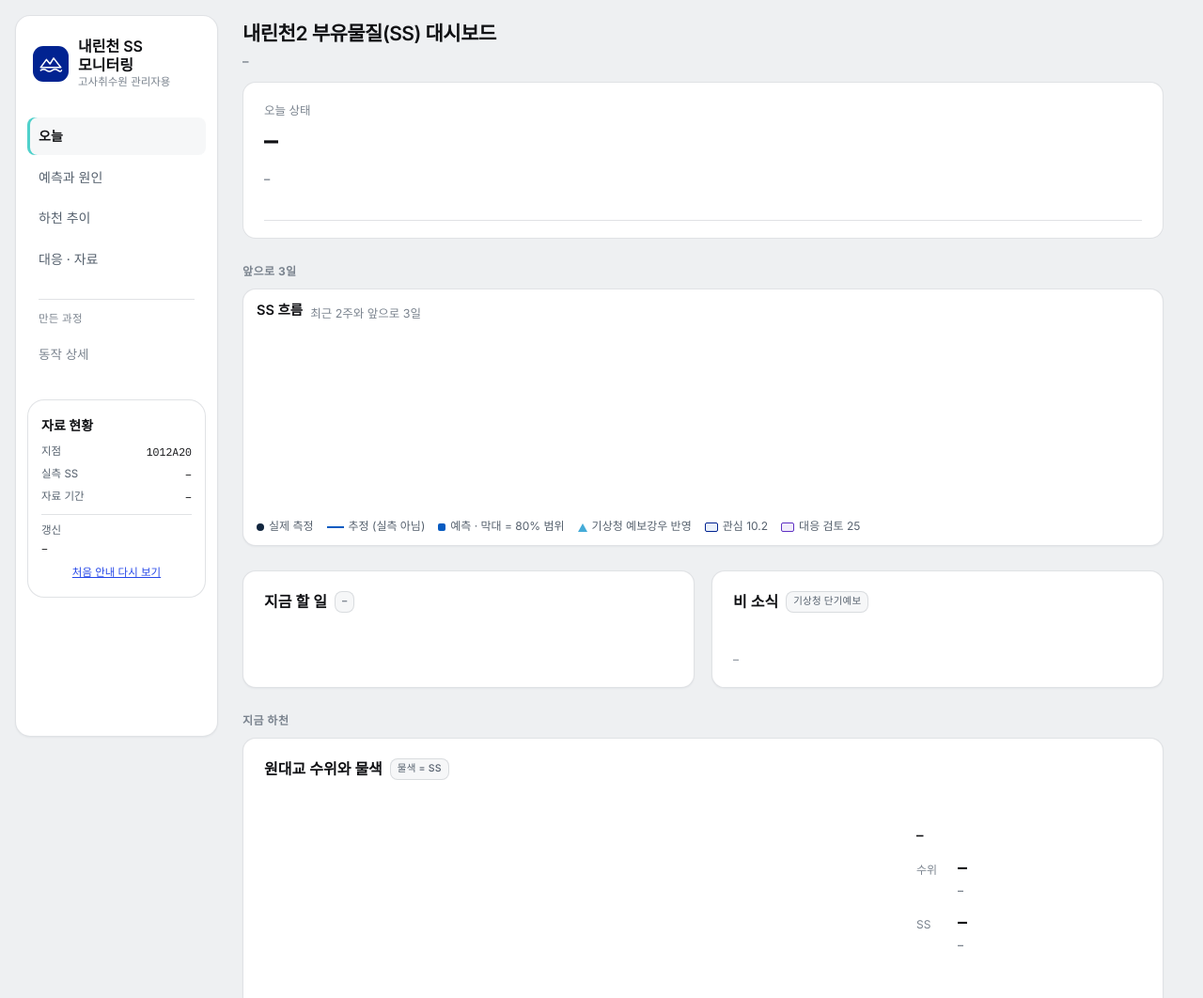
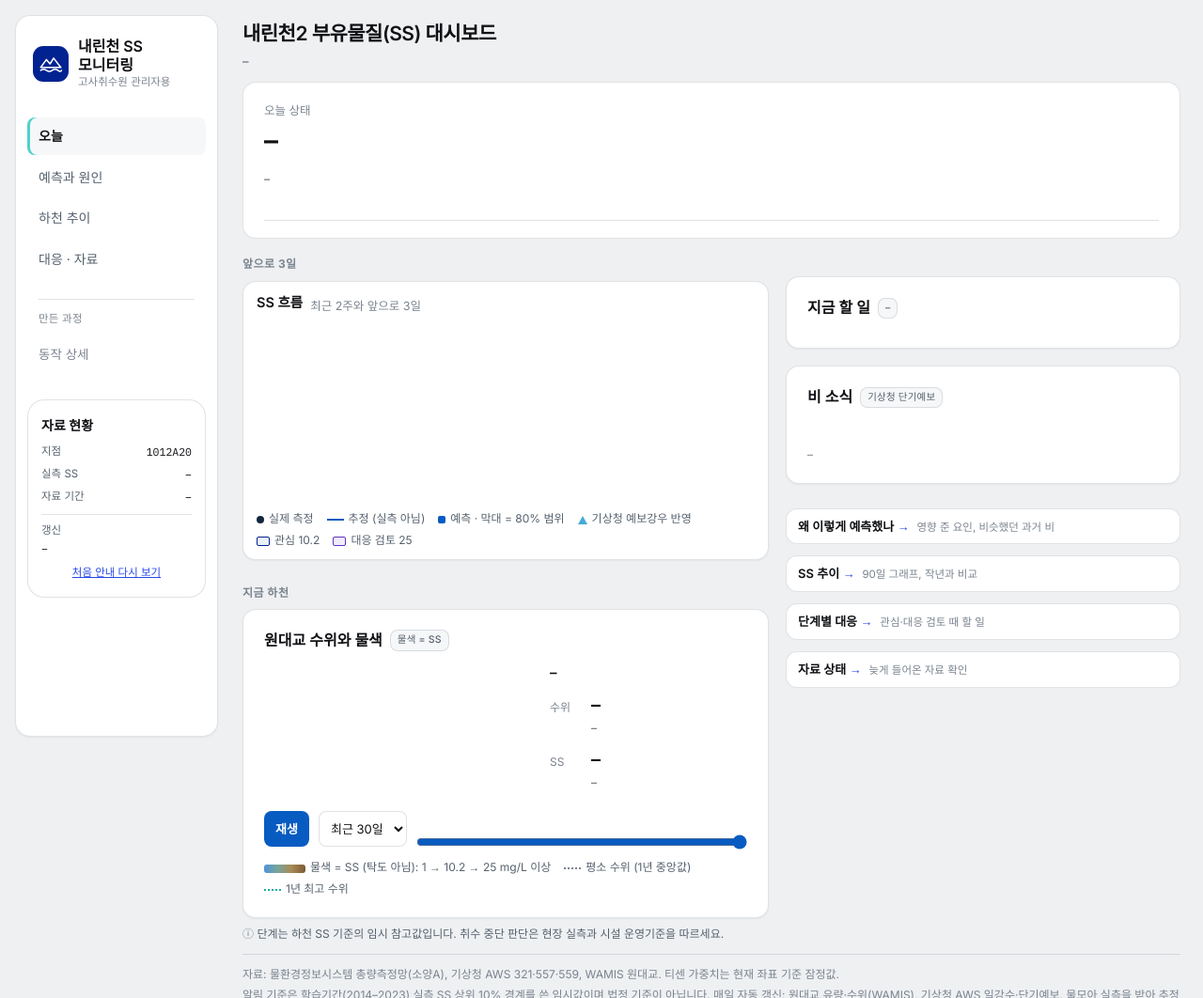
Before and after one commit to mimimmimi789/naerincheon-ss-dashboard, a plain HTML site: page pipeline/template.html in a window 1280 px wide. Shown: the top 1062 px of the page at 94% size. Drawn offline with Linux system fonts and the light colour scheme; a web font is replaced by a local one.

Commit message:
시안: 오늘 탭 PC 화면 폭에 맞춤(넓은 화면 2열: 왼쪽 그래프·하천, 오른쪽 할 일·비 소식·바로가기)
Co-Authored-By: Claude Opus 5.5 <noreply@anthropic.com>
Claude-Session: https://claude.ai/code/session_01LL8XDmmQJfRWcbPtLWFjYC

```diff
--- a/pipeline/template.html
+++ b/pipeline/template.html
@@ -1170,7 +1170,7 @@ h2 .tag,h2 .tag.real,.card>h2 .tag{color:var(--ink-2);border-color:var(--line);b
 /* 관리자 중심 재구성 (2026-11-19 시안) */
 aside nav .nav-sep{display:block;margin:18px 12px 6px;padding-top:12px;border-top:1px solid var(--line);font-size:11.5px;color:var(--ink-3);letter-spacing:.02em}
 aside nav a.nav-sub{color:var(--ink-3);font-size:13.5px}
-.hstack{max-width:980px;display:flex;flex-direction:column;gap:8px}.hstack>.hc-k{margin:18px 0 0}.hstack>.hc-k:first-child{margin-top:0}.hc-2,.hstack>.more{margin-top:18px}
+.hstack{display:flex;flex-direction:column;gap:8px}.hstack>.hc-k{margin:18px 0 0}.hstack>.hc-k:first-child{margin-top:0}.hc-2,.hstack>.more{margin-top:18px}
 #outlook .ki,#outlook .lab .tag{display:none}
 .hc-k{margin:0 0 8px;font-size:12px;font-weight:700;color:var(--ink-3);letter-spacing:.04em}
 .hstack>.card,.hstack>.headline{margin:0}
@@ -1211,6 +1211,18 @@ body.op-rev .hstack>*{opacity:0;animation:opUp .45s ease forwards}
 body.op-rev .hstack>*:nth-child(2){animation-delay:.05s}body.op-rev .hstack>*:nth-child(3){animation-delay:.1s}body.op-rev .hstack>*:nth-child(n+4){animation-delay:.15s}
 @media (prefers-reduced-motion:reduce){.op{display:none!important}body.op-rev .hstack>*{animation:none;opacity:1}}
 
+.hcols{display:grid;grid-template-columns:minmax(0,1fr) minmax(360px,420px);gap:18px;align-items:start;margin-top:10px}
+.hcol-l,.hcol-r{display:flex;flex-direction:column;gap:8px;min-width:0}
+.hcol-l>.hc-k:first-child{margin-top:0}
+.hcol-l>.hc-k{margin:18px 0 0}
+.hcol-r .hc-2{grid-template-columns:1fr;gap:18px;margin-top:22px}.hcol-r .hc-2 .card{height:auto}
+.hcol-r .more{grid-template-columns:1fr;margin-top:18px}
+.hcol-r #weather .wx{grid-auto-columns:minmax(0,1fr)}
+main:has(#tab-home:not([hidden])){max-width:1720px}
+@media (min-width:1181px){.hcol-l #river .rv{grid-template-columns:minmax(0,760px) minmax(210px,1fr)}}
+@media (max-width:1180px){.hcols{display:flex;flex-direction:column;gap:8px}.hcol-l,.hcol-r{display:contents}
+ .hcols>.hcol-l>*,.hcols>.hcol-r>*{order:5}.hcol-l>.hc-k:first-child{order:1}#outlook{order:2}.hcol-r .hc-2{order:3;grid-template-columns:1fr 1fr;margin-top:18px}.hcol-r .more{order:9;grid-template-columns:1fr 1fr}}
+@media (max-width:760px){.hcol-r .hc-2,.hcol-r .more{grid-template-columns:1fr}}
 /* 오늘 탭 상단 상태 카드 */
 .hero{background:var(--panel);border:1px solid var(--line);border-radius:14px;padding:20px 22px 18px}
 .hero-k{margin:0 0 4px;font-size:12.5px;color:var(--ink-3)}
@@ -1346,6 +1358,8 @@ body.op-rev .hstack>*:nth-child(2){animation-delay:.05s}body.op-rev .hstack>*:nt
     <div class="hero-scale" id="heroScale" role="img" aria-label="오늘 추정 SS의 단계 눈금"></div>
     <div class="hero-days" id="heroDays"></div>
   </section>
+  <div class="hcols">
+  <div class="hcol-l">
   <p class="hc-k">앞으로 3일</p>
   <section class="card hc" id="outlook" aria-label="앞으로 3일">
     <h2>SS 흐름 <span class="sub2" id="olSub">최근 2주와 앞으로 3일</span></h2>
@@ -1357,23 +1371,6 @@ body.op-rev .hstack>*:nth-child(2){animation-delay:.05s}body.op-rev .hstack>*:nt
     <div id="pOut" class="plot" style="height:200px" role="img" aria-label="최근 2주 SS 추정과 1·3·5일 후 예측, 80% 범위와 참고 기준선"></div>
     <div class="legend"><span><i class="sw-dot"></i>실제 측정</span><span><i class="sw-line"></i>추정 (실측 아님)</span><span><i class="sw-sq"></i>예측 · 막대 = 80% 범위</span><span><i class="sw-fcr"></i>기상청 예보강우 반영</span><span><i class="sw-zn n"></i>관심 10.2</span><span><i class="sw-zn w"></i>대응 검토 25</span></div>
   </section>
-  <section class="hc-2">
-    <div class="hc-col">
-    <div class="card" id="todo">
-      <h2>지금 할 일 <span class="tag" id="todoTag">–</span></h2>
-      <div id="todoBox"></div>
-    </div>
-    </div>
-    <div class="hc-col">
-    <div class="card" id="weather">
-      <h2>비 소식 <span class="tag" id="wxTag">기상청 단기예보</span></h2>
-      <div class="wxwrn" id="wxWrn"></div>
-      <div class="wx" id="wx"></div>
-      <p class="hint" id="wxNote">–</p>
-      </div>
-    </div>
-  </section>
-
   <p class="hc-k">지금 하천</p>
   <section class="card" id="river" aria-label="하천 단면 애니메이션">
     <h2>원대교 수위와 물색 <span class="tag">물색 = SS</span></h2>
@@ -1393,12 +1390,33 @@ body.op-rev .hstack>*:nth-child(2){animation-delay:.05s}body.op-rev .hstack>*:nt
     </div>
     <div class="legend rv-key"><span><i class="rv-grad"></i>물색 = SS (탁도 아님): 1 → 10.2 → 25 mg/L 이상</span><span><i class="sw-dash"></i>평소 수위 (1년 중앙값)</span><span><i class="sw-dash" style="border-color:var(--ly)"></i>1년 최고 수위</span></div>
   </section>
+  </div>
+  <div class="hcol-r">
+  <section class="hc-2">
+    <div class="hc-col">
+    <div class="card" id="todo">
+      <h2>지금 할 일 <span class="tag" id="todoTag">–</span></h2>
+      <div id="todoBox"></div>
+    </div>
+    </div>
+    <div class="hc-col">
+    <div class="card" id="weather">
+      <h2>비 소식 <span class="tag" id="wxTag">기상청 단기예보</span></h2>
+      <div class="wxwrn" id="wxWrn"></div>
+      <div class="wx" id="wx"></div>
+      <p class="hint" id="wxNote">–</p>
+      </div>
+    </div>
+  </section>
+
   <nav class="more" aria-label="더 보기">
     <a href="#fc" data-go="fc"><b>왜 이렇게 예측했나</b><small>영향 준 요인, 비슷했던 과거 비</small></a>
     <a href="#tr" data-go="tr"><b>SS 추이</b><small>90일 그래프, 작년과 비교</small></a>
     <a href="#info" data-go="info"><b>단계별 대응</b><small>관심·대응 검토 때 할 일</small></a>
     <a href="#info" data-go="info" data-at="fresh"><b>자료 상태</b><small>늦게 들어온 자료 확인</small></a>
   </nav>
+  </div>
+  </div>
   <p class="rnote">단계는 하천 SS 기준의 임시 참고값입니다. 취수 중단 판단은 현장 실측과 시설 운영기준을 따르세요.</p>
   <div id="legacy" hidden>
   <section class="card hc" id="recent" aria-label="최근 측정">
```
